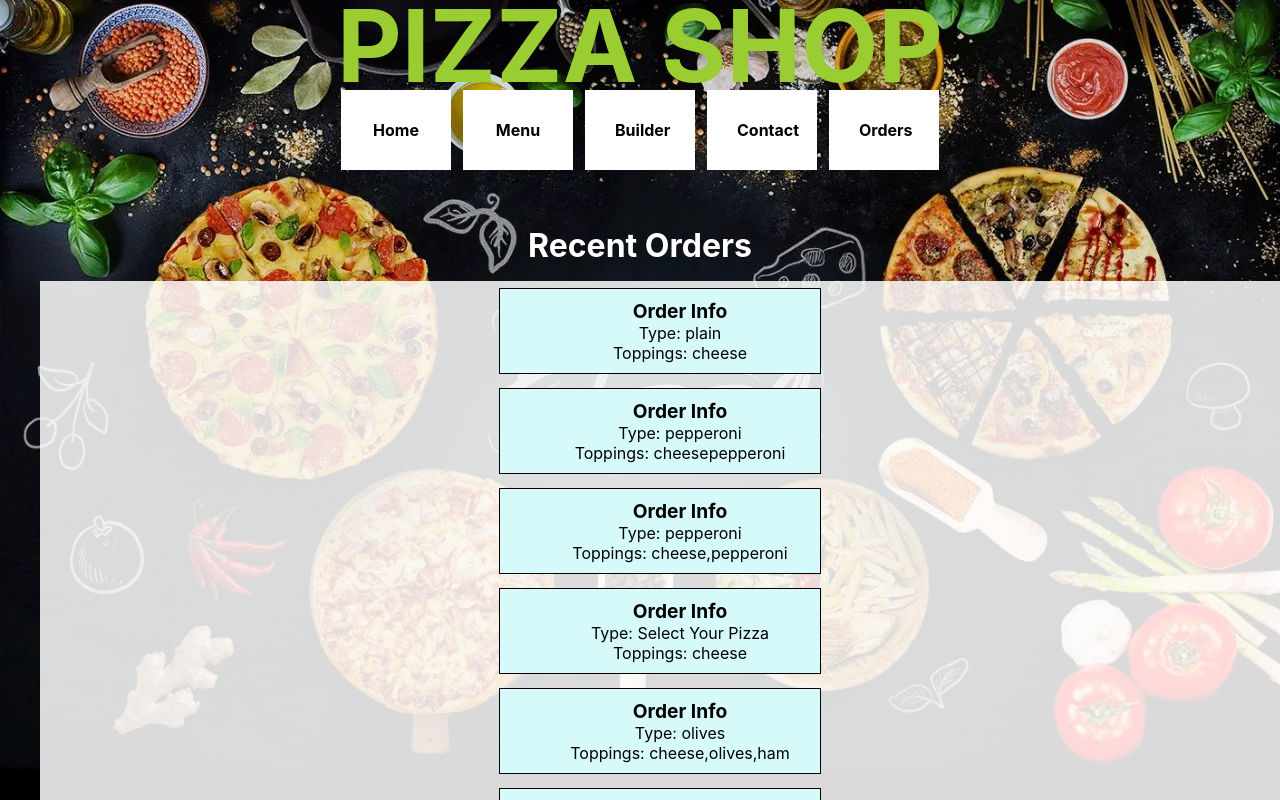
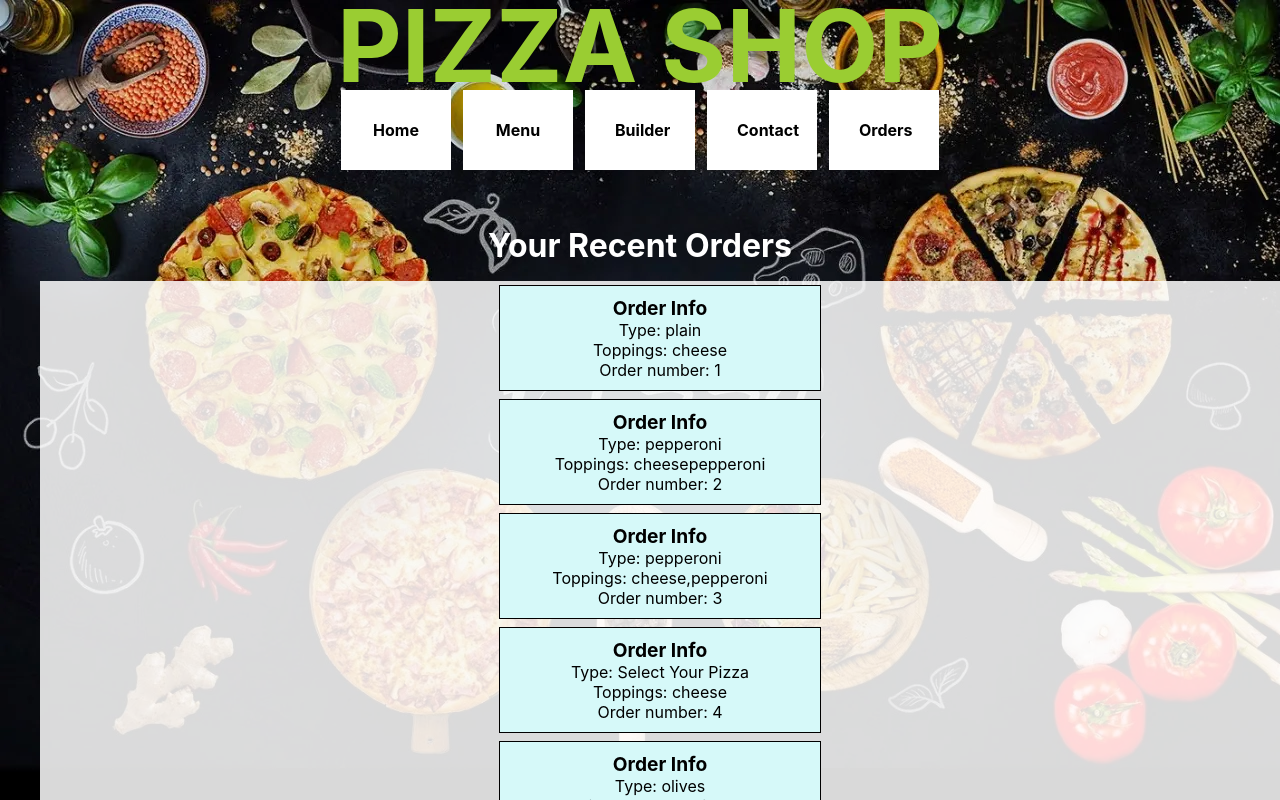
Before and after one commit to cch0088/pizzashop, a React (Create React App) app: page /orders in a window 1280 px wide. Shown: the top 800 px of the page. Built offline with nearby package versions, Linux system fonts and the light colour scheme; data requests are answered from the project's data file.

Commit message:
Rename contact page

```diff
--- a/src/App.css
+++ b/src/App.css
@@ -310,6 +310,7 @@ body {
   background-color: rgb(214, 249, 249);
   padding: 10px;
   width: 300px;
+  margin: 4px;
 }
 
 .center {
--- a/src/App.js
+++ b/src/App.js
@@ -3,7 +3,7 @@ import { useEffect, useState } from 'react';
 import { BrowserRouter, Route, NavLink, Switch } from "react-router-dom";
 
 import Heading from './components/Heading';
-import NavigationMenu from './components/NavigationMenu';
+import Contact from './components/Contact';
 import TopMenu from './components/TopMenu';
 import NavBar from './components/NavBar';
 import Orders from './components/Orders';
@@ -57,7 +57,7 @@ function App() {
           <NavBar />
           <div className="spacer"></div>
           <Route path="/about">
-            <NavigationMenu />
+            <Contact />
           </Route>
           <Route path="/options">
             <PizzaBuilder
--- a/src/components/NavigationMenu.js
+++ b/src/components/Contact.js
@@ -1,7 +1,7 @@
 
 import React from 'react';
 
-function NavigationMenu() {
+function Contact() {
 
   return (
     <div id ="contentList">
@@ -16,4 +16,4 @@ function NavigationMenu() {
   );
 }
 
-export default NavigationMenu;
+export default Contact;
--- a/src/components/Form.js
+++ b/src/components/Form.js
@@ -11,7 +11,9 @@ function Form({type, toppings, setOrders}) {
             toppings: event.target.toppings.value,
         }
 
-        fetch('http://localhost:3000/orders', {
+        const API_ORDER = "http://localhost:3000/orders";
+
+        fetch(API_ORDER, {
             method: 'POST',
             headers: {'Content-Type': 'application/json'},
             body: JSON.stringify(newPizzaOrder)
--- a/src/components/ListOrder.js
+++ b/src/components/ListOrder.js
@@ -1,14 +1,13 @@
 import React from 'react';
 
-function ListOrder({type, toppings}) {
+function ListOrder({type, toppings, id}) {
     return(
         <div className="order-content">
-            <div className="center">
-            <ul className="div-box">
-                <ol className="order-info">Order Info</ol>
-                <ol className="center">Type: {type}</ol>
-                <ol className="center">Toppings: {toppings}</ol>
-            </ul>
+            <div className="div-box">
+                <div className="order-info">Order Info</div>
+                <div className="center">Type: {type}</div>
+                <div className="center">Toppings: {toppings}</div>
+                <div className="center">Order number: {id}</div>
             </div>
         </div>
     )
--- a/src/components/Orders.js
+++ b/src/components/Orders.js
@@ -5,7 +5,7 @@ function Orders({orders}) {
 
     return(
         <div>
-            <h1 className="order-title">Recent Orders</h1>
+            <h1 className="order-title">Your Recent Orders</h1>
             <ul>
             {orders.map(order => {
                 return <ListOrder
```
